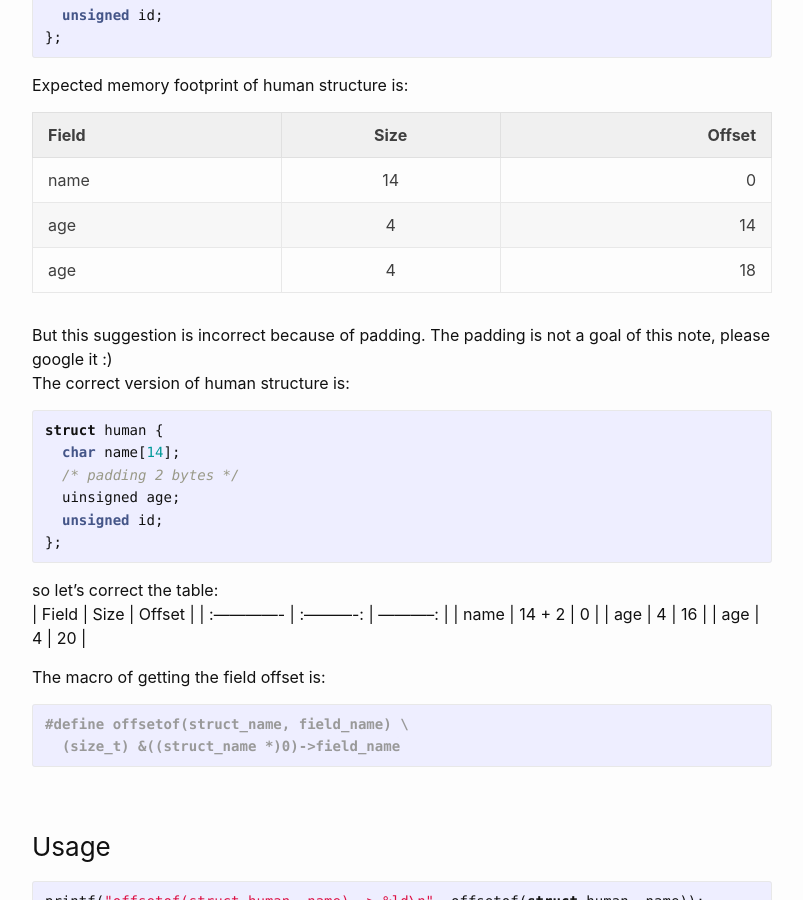
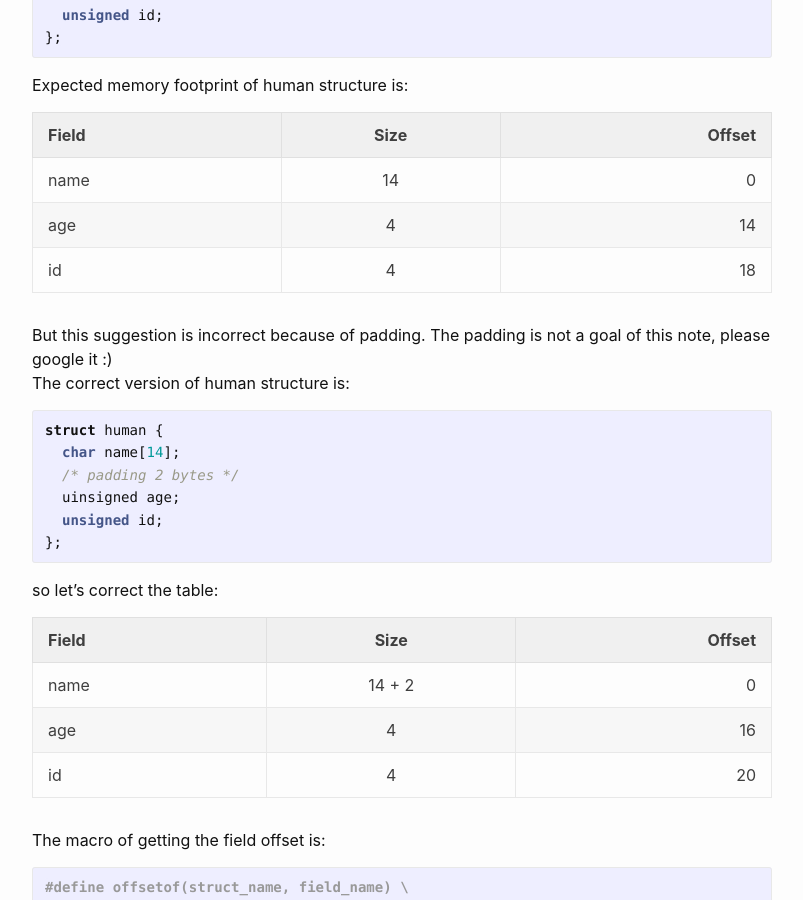
Before and after one commit to ivalery111/ivaleryz.github.io, a Jekyll site: the page built from _posts/2020-11-01-c-offsetof-macro.md, in a window 1280 px wide and 900 px high, scrolled down 411 px. Shown: the whole window, without its empty margins (238-1041 px from the left). Built offline with Jekyll 4.4.1, drawn with Linux system fonts in a browser that asks for light colours.

Commit message:
Update 2020-11-01-c-offsetof-macro.md
fix field name in table

````diff
--- a/_posts/2020-11-01-c-offsetof-macro.md
+++ b/_posts/2020-11-01-c-offsetof-macro.md
@@ -22,7 +22,7 @@ Expected memory footprint of human structure is:
 | :------------- | :----------: | -----------: |
 | name  | 14 | 0  |
 | age   | 4  | 14 |
-| age   | 4  | 18 |
+| id    | 4  | 18 |
 
 But this suggestion is incorrect because of padding. The padding is not a goal of this note, please google it :)
 The correct version of human structure is:
@@ -37,11 +37,12 @@ struct human {
 ```
 
 so let's correct the table:
+
 | Field       | Size     | Offset     |
 | :------------- | :----------: | -----------: |
 | name  | 14 + 2 | 0  |
 | age   | 4      | 16 |
-| age   | 4      | 20 |
+| id    | 4      | 20 |
 
 The macro of getting the field offset is:
 
````
